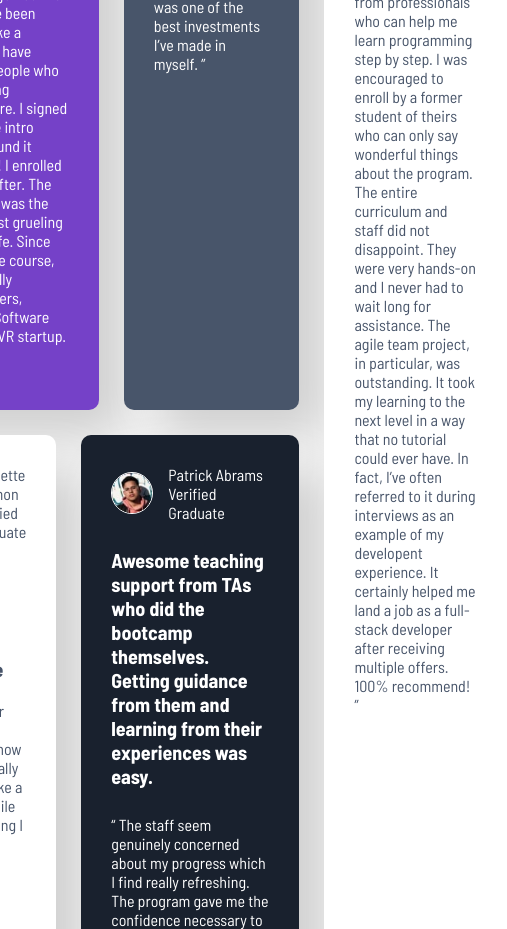
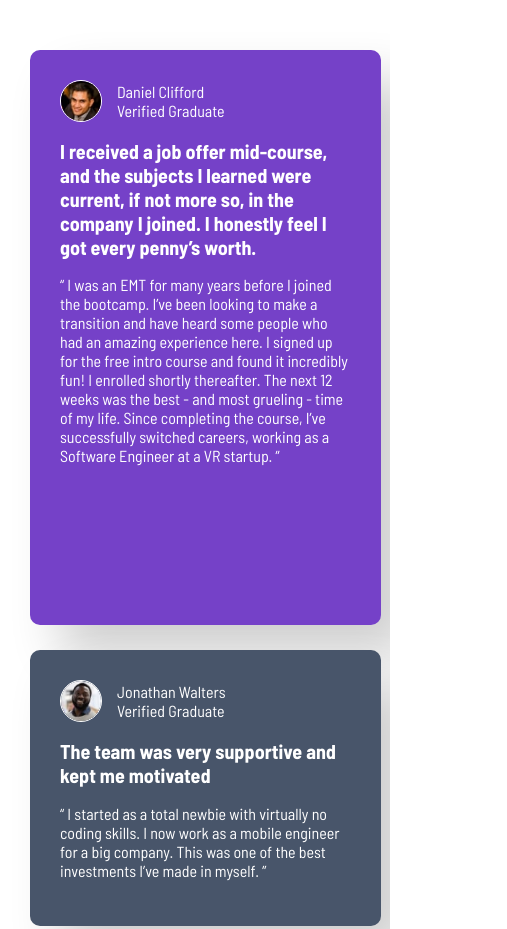
Before and after one commit to aisyahhannes/testimonials-grid-frontend-mentor, a plain HTML site: page index.html in a window 390 px wide. Shown: the top 929 px of the page, 507 px wide, since content can reach past the window. Drawn offline with Linux system fonts and the light colour scheme.

Commit message:
Add responsiveness

```diff
--- a/styles.css
+++ b/styles.css
@@ -94,3 +94,30 @@ img {
     background-color: var(--white);
     color: var(--grey500);
 }
+
+@media (max-width: 1000px) {
+
+    body {
+        width: 90vw;
+        height: fit-content;
+        overflow-y: scroll;
+        margin: 50px 30px;
+    }
+
+    main {
+        display: grid;
+        grid-template-columns: repeat(1, 1fr);
+        grid-template-rows: repeat(8, 1fr);
+        grid-template-areas:
+            "d"
+            "d"
+            "j"
+            "h"
+            "p"
+            "p"
+            "k"
+            "k";
+        gap: 25px;
+        width: 1050px;
+    }
+}
```
